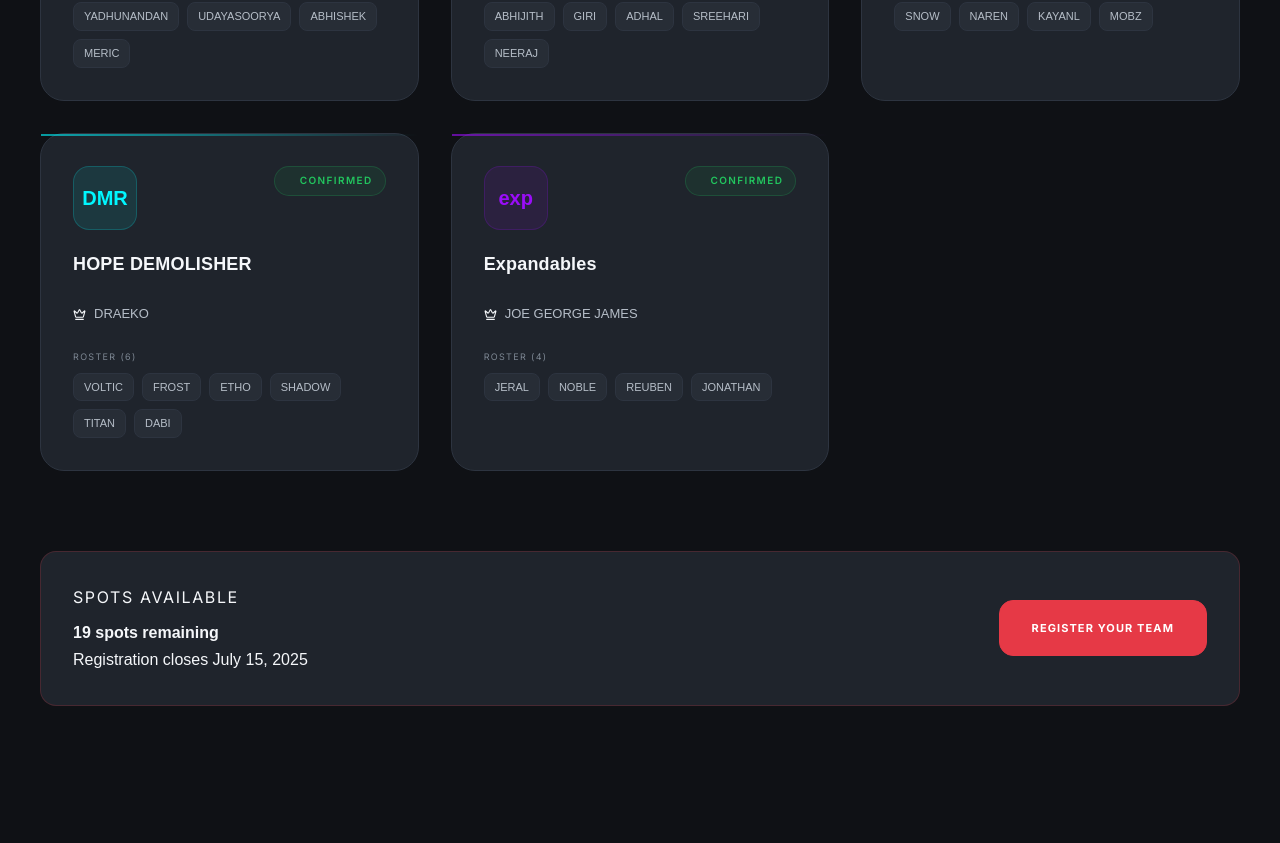
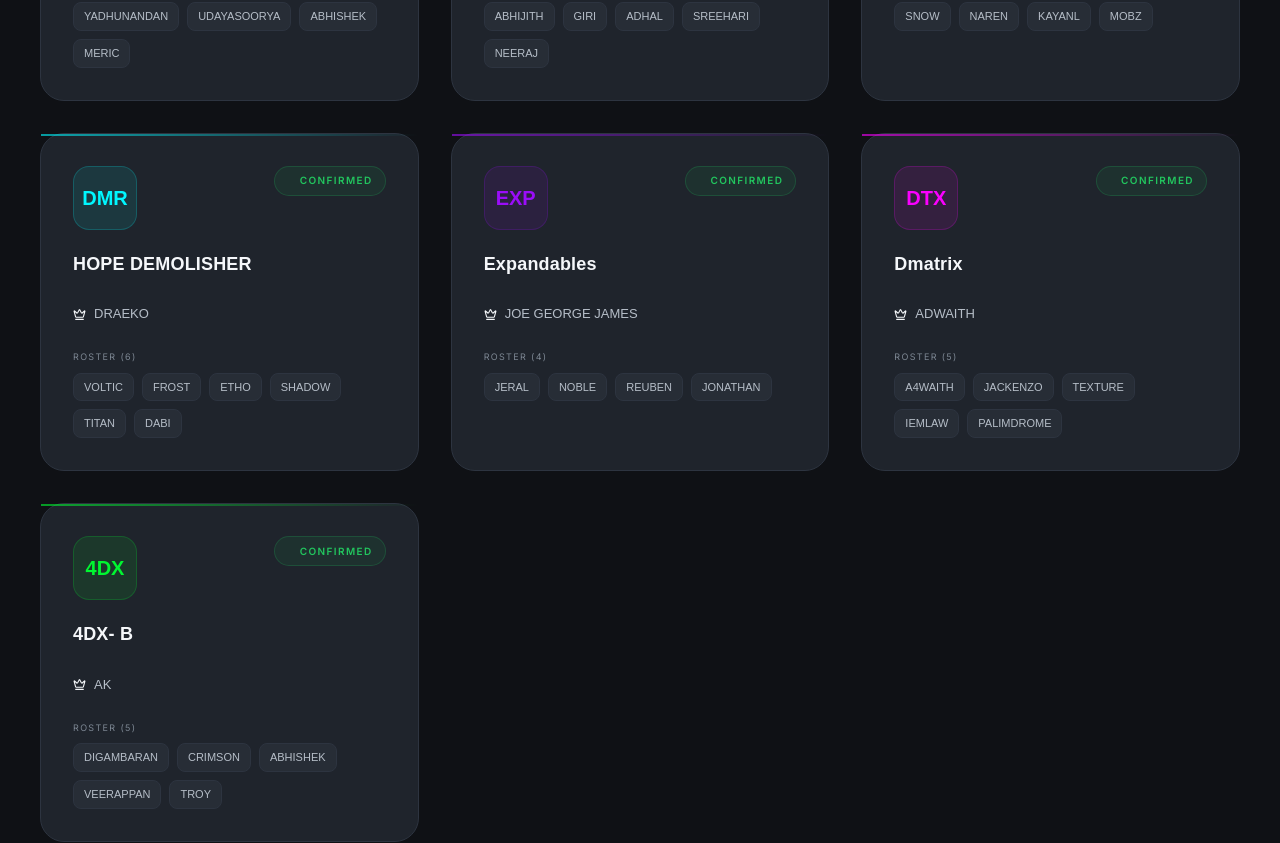
Before and after one commit to Ananthan-A-K/spike-showdown, a React (Vite) app: page /teams in a window 1280 px wide. Shown: the part 1020-1863 px from the top of the page. Built offline with nearby package versions, Linux system fonts and the light colour scheme; a web font is replaced by a local one.

Commit message:
team update,poster update,schedule change

```diff
--- a/src/components/sections/home/PostersShowcase/PostersShowcase.jsx
+++ b/src/components/sections/home/PostersShowcase/PostersShowcase.jsx
@@ -7,6 +7,7 @@ import { containerVariants } from '../../../../animations/variants';
 import regOpen from '../../../../assets/reg-open.jpeg';
 import tesPost from '../../../../assets/tes-post.jpeg';
 import './PostersShowcase.css';
+import pool from '../../../../assets/p-pool.jpeg'
 
 const POSTERS = [
   {
@@ -20,9 +21,9 @@ const POSTERS = [
     img: regOpen,
   },
   {
-    name: "Season 1 Launch",
-    title: "Tournament Teaser",
-    img: tesPost,
+    name: "grab your slots",
+    title: "Prize Pool Reveal",
+    img: pool,
   },
   {
     name: "Assemble Your Squad",
--- a/src/pages/Schedule/Schedule.jsx
+++ b/src/pages/Schedule/Schedule.jsx
@@ -23,9 +23,9 @@ const SCHEDULE = [
   {
     date: 'July 6, 2026',
     time: '6:00 PM IST',
-    event: 'Tournament Details',
+    event: 'Prize Pool Reveal',
     type: 'milestone',
-    desc: 'Tournament format, eligibility, registration fees, and event details are published.',
+    desc: 'Cash prizes, certificates, and rewards are officially announced.',
   },
   {
     date: 'July 9, 2026',
@@ -44,9 +44,9 @@ const SCHEDULE = [
   {
     date: 'July 20, 2026',
     time: '6:00 PM IST',
-    event: 'Prize Pool Reveal',
+    event: 'Tournament Details',
     type: 'milestone',
-    desc: 'Cash prizes, certificates, and rewards are officially announced.',
+    desc: 'Tournament format, eligibility, registration fees, and event details are published.',
   },
   {
     date: 'July 22, 2026',
--- a/src/pages/Teams/Teams.jsx
+++ b/src/pages/Teams/Teams.jsx
@@ -75,7 +75,7 @@ const TEAMS = [
   {
     id: 5,
     name: 'Expandables',
-    tag: 'exp',
+    tag: 'EXP',
     captain: 'JOE GEORGE JAMES',
     // college: 'IIT Bombay',
     players: ["JERAL V SAM","NOBLE JOHN","REUBEN MATHEW THOMAS","JONATHAN ANSON"],
@@ -84,6 +84,32 @@ const TEAMS = [
     losses: 0,
     status: 'Confirmed',
     color: '#9b0df9',
+  },
+  {
+    id: 6,
+    name: 'Dmatrix',
+    tag: 'DTX',
+    captain: 'ADWAITH',
+    // college: 'IIT Bombay',
+    players: ["A4WAITH","JACKENZO","TEXTURE","IEMLAW","PALIMDROME"],
+    rank: 0,
+    wins: 0,
+    losses: 0,
+    status: 'Confirmed',
+    color: '#fb00ff',
+  },
+  {
+    id: 6,
+    name: '4DX- B',
+    tag: '4DX',
+    captain: 'AK',
+    // college: 'IIT Bombay',
+    players: ["DIGAMBARAN","CRIMSON AGK","ABHISHEK","VEERAPPAN","TROY"],
+    rank: 0,
+    wins: 0,
+    losses: 0,
+    status: 'Confirmed',
+    color: '#00f731',
   },
 ];
 
```
Also changed, not shown: src/assets/p-pool.jpeg (added).
